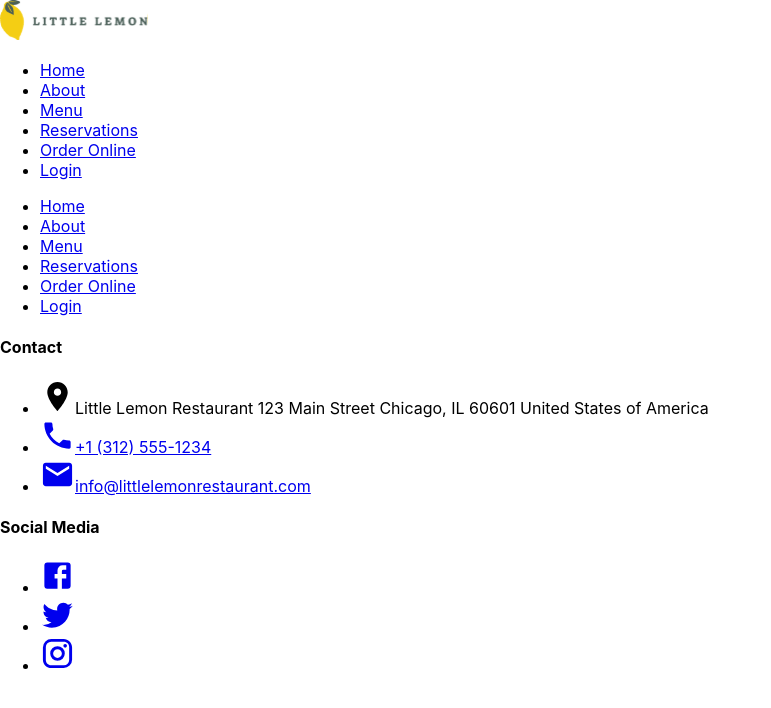
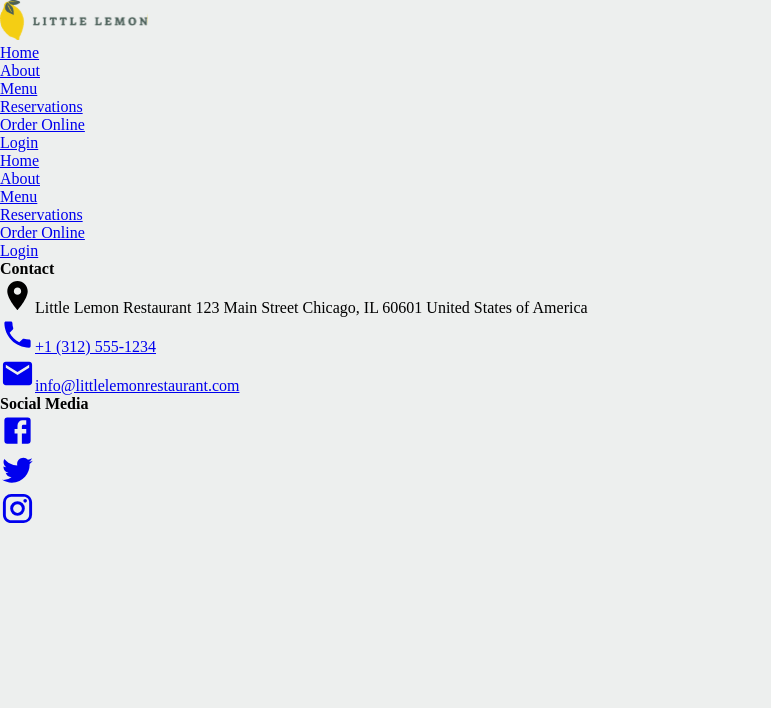
Before and after one commit to AywinK/little-lemon, a React (Create React App) app: page / in a window 1280 px wide. Shown: the top 708 px of the page, without its empty margins (0-771 px from the left). Built offline with nearby package versions, Linux system fonts and the light colour scheme.

Commit message:
index.css file added

```diff
--- a/src/App.css
+++ /dev/null
@@ -1,38 +0,0 @@
-.App {
-  text-align: center;
-}
-
-.App-logo {
-  height: 40vmin;
-  pointer-events: none;
-}
-
-@media (prefers-reduced-motion: no-preference) {
-  .App-logo {
-    animation: App-logo-spin infinite 20s linear;
-  }
-}
-
-.App-header {
-  background-color: #282c34;
-  min-height: 100vh;
-  display: flex;
-  flex-direction: column;
-  align-items: center;
-  justify-content: center;
-  font-size: calc(10px + 2vmin);
-  color: white;
-}
-
-.App-link {
-  color: #61dafb;
-}
-
-@keyframes App-logo-spin {
-  from {
-    transform: rotate(0deg);
-  }
-  to {
-    transform: rotate(360deg);
-  }
-}
--- a/src/App.js
+++ b/src/App.js
@@ -1,7 +1,6 @@
 import Header from './components/Header';
 import Main from './components/Main';
 import Footer from './components/Footer';
-import './App.css';
 
 function App() {
   return (
--- a/src/index.css
+++ b/src/index.css
@@ -1,13 +1,103 @@
-body {
-  margin: 0;
-  font-family: -apple-system, BlinkMacSystemFont, 'Segoe UI', 'Roboto', 'Oxygen',
-    'Ubuntu', 'Cantarell', 'Fira Sans', 'Droid Sans', 'Helvetica Neue',
-    sans-serif;
-  -webkit-font-smoothing: antialiased;
-  -moz-osx-font-smoothing: grayscale;
+/* variables */
+:root {
+  --primary-dark: #495e57;
+  --primary-light: #f4ce14;
+  --secondary-dark-pink: #ee9272;
+  --secondary-light-pink: #fbdabb;
+  --secondary-white: #edefee;
+  --secondary-black: #333333;
 }
 
-code {
-  font-family: source-code-pro, Menlo, Monaco, Consolas, 'Courier New',
-    monospace;
+/* resets */
+* {
+  padding: 0;
+  margin: 0;
+  box-sizing: border-box;
 }
+
+;
+
+/* font family imports */
+@import url('https://fonts.googleapis.com/css2?family=Karla&family=Markazi+Text&display=swap');
+
+/* text styles */
+
+/* font family setup */
+body {
+  font-family: "Karla", sans-serif;
+  font-size: 16px;
+  line-height: 1.5;
+  font-weight: normal;
+  text-transform: none;
+}
+
+;
+
+.displayTitle,
+.subTitle,
+.regularTitle {
+  font-family: "Markazi Text", serif;
+}
+
+;
+
+/* font size setup */
+.leadText,
+.cardTitle {
+  font-size: 18;
+}
+
+;
+
+.subTitle,
+.regularTitle {
+  font-size: 40;
+}
+
+;
+
+.displayTitle {
+  font-size: 64;
+}
+
+;
+
+/* font weight setup */
+.displayTitle,
+.leadText,
+.highlightText {
+  font-weight: 500;
+}
+
+;
+
+.cardTitle {
+  font-weight: 600;
+}
+
+;
+
+.sectionTitle,
+.sectionCategories {
+  font-weight: 700;
+}
+
+;
+
+/* setup text transforms */
+.sectionTitle {
+  text-transform: uppercase;
+}
+
+;
+
+/* initial setup */
+body {
+  background-color: var(--secondary-white);
+}
+
+/* not sure why duplicating it makes it work */
+
+body {
+  background-color: var(--secondary-white);
+}
```
